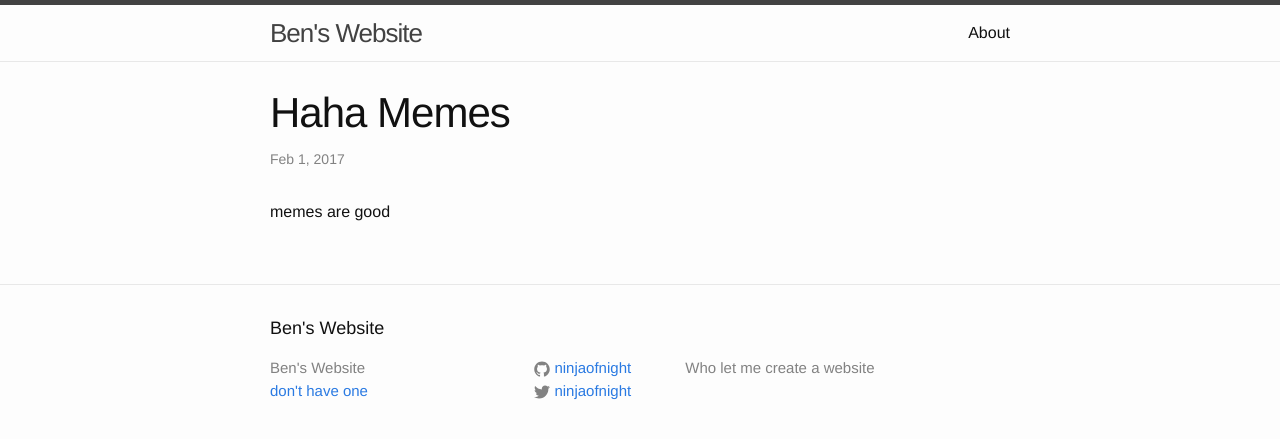
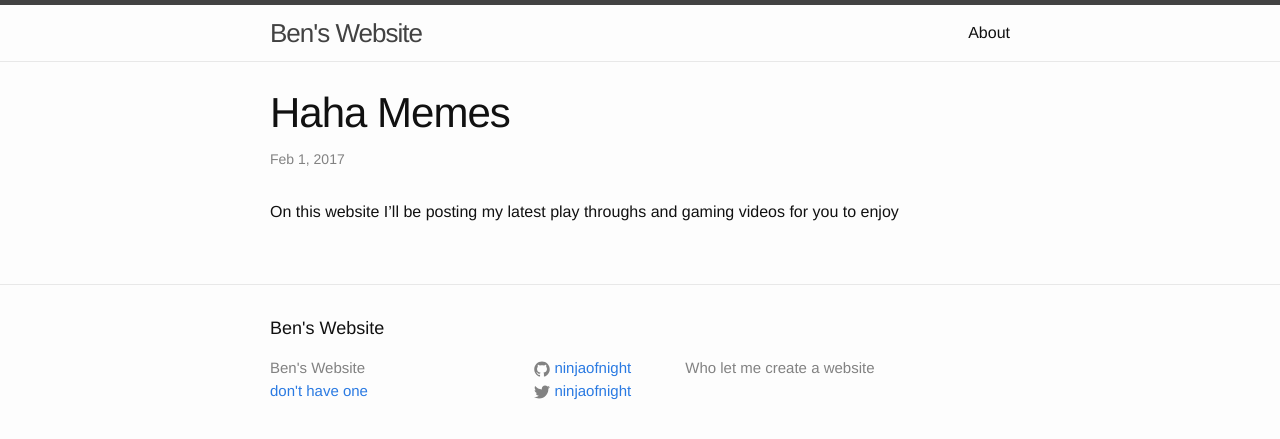
Before and after one commit to ninjaofnight/ninjaofnight.github.io, a Jekyll site: the page built from _posts/2017-02-01-haha-memes.markdown, in a window 1280 px wide. Shown: the top 439 px of the page. Built offline with Jekyll 4.4.1, drawn with Linux system fonts in a browser that asks for light colours; our own code applies the rules of GitHub Pages for plain Markdown files.

Commit message:
Update 2017-02-01-haha-memes.markdown

```diff
--- a/_posts/2017-02-01-haha-memes.markdown
+++ b/_posts/2017-02-01-haha-memes.markdown
@@ -1 +1 @@
-memes are good
+On this website I'll be posting my latest play throughs and gaming videos for you to enjoy
```
